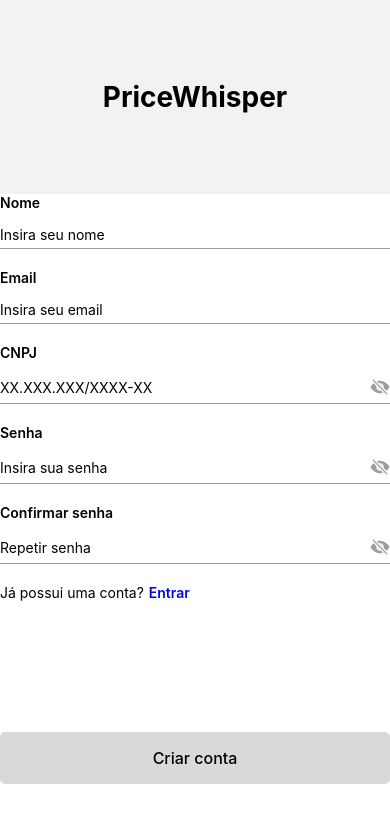
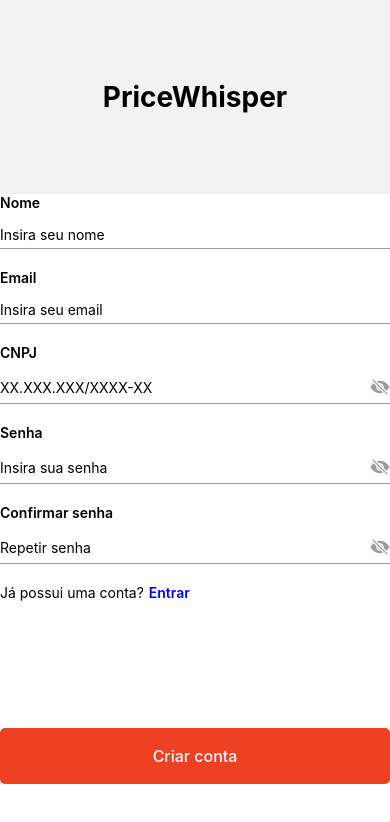
Before and after one commit to GEdO23/RN-PriceWhisperApp, a React Native app: screen /SignupScreen in a window 390 px wide. Shown: the top 822 px of the page. Built offline with nearby package versions, Linux system fonts and the light colour scheme; no server answers.

Commit message:
Botão personalizado

```diff
--- a/src/components/Button.tsx
+++ b/src/components/Button.tsx
@@ -1,15 +1,40 @@
 import { forwardRef } from 'react';
 import { StyleSheet, Text, TouchableOpacity, TouchableOpacityProps } from 'react-native';
+import { Colors } from './Colors';
 
-type ButtonProps = {
+
+type ButtonStyle = {
+    background?: Colors;
+    border?: Colors;
+    textColor?: Colors;
+}
+
+export type ButtonProps = {
     onPress?: TouchableOpacityProps['onPress'];
     title?: string;
+    btnStyle?: ButtonStyle;
 } & TouchableOpacityProps;
 
-export const Button = forwardRef<TouchableOpacity, ButtonProps>(({ onPress, title }, ref) => {
+export const Button = forwardRef<TouchableOpacity, ButtonProps>(({ onPress, title, btnStyle }, ref) => {
+
+    const dfBackgroundColor: Colors = '#FFFFFF';
+    const dfOutlineColor: Colors = 'transparent';
+    const dfTextColor: Colors = '#000000';
+
+    const getButtonStyle = (bg?: Colors, outline?: Colors): {} => {
+        return {
+            backgroundColor: bg ? bg : dfBackgroundColor,
+            borderColor: outline ? outline : dfOutlineColor,
+        }
+    }
+
+    const getTextColor = (color?: Colors): {} => {
+        return { color: color ? color : dfTextColor }
+    }
+
     return (
-        <TouchableOpacity ref={ref} style={styles.button} onPress={onPress}>
-            <Text style={styles.buttonText}>{title}</Text>
+        <TouchableOpacity ref={ref} style={[styles.button, getButtonStyle(btnStyle?.background, btnStyle?.border)]} onPress={onPress}>
+            <Text style={[styles.buttonText, getTextColor(btnStyle?.textColor)]}>{title}</Text>
         </TouchableOpacity>
     );
 });
@@ -17,17 +42,18 @@
 const styles = StyleSheet.create({
     button: {
         alignItems: 'center',
-        backgroundColor: '#D9D9D9',
         borderRadius: 5,
         flexDirection: 'row',
         justifyContent: 'center',
         padding: 16,
-        width: '100%'
+        width: '100%',
+        borderWidth: 2,
+        borderStyle: 'solid',
+        borderColor: 'transparent'
     },
     buttonText: {
-        color: '#000000',
         fontSize: 16,
         fontWeight: '500',
         textAlign: 'center',
-    },
+    }
 });
--- a/src/components/Form.tsx
+++ b/src/components/Form.tsx
@@ -1,6 +1,6 @@
 import { Text, View, StyleSheet } from 'react-native'
 import { Input, SecureInput, TextBelow } from './Input'
-import { Button } from './Button';
+import { Button, ButtonProps } from './Button';
 import { Link, LinkParam } from './Link';
 
 /**
@@ -58,11 +58,9 @@
  * ]
  */
 export type ButtonListProps = {
-    buttonList: {
-        id: number;
-        title: string;
-        onPress: any;
-    }[];
+    buttonList: ({
+        buttonId: number;
+    } & ButtonProps)[];
 }
 
 
@@ -98,7 +96,7 @@
             }
             {
                 link ? (
-                    <Link link={link}/>
+                    <Link link={link} />
                 ) : (<></>)
             }
         </View>
@@ -116,9 +114,14 @@
             {
                 buttonList.map((item) => (
                     <Button
-                        key={item.id}
+                        key={item.buttonId}
                         title={item.title}
                         onPress={item.onPress}
+                        btnStyle={{
+                            background: item.btnStyle?.background,
+                            border: item.btnStyle?.border,
+                            textColor: item.btnStyle?.textColor,
+                        }}
                     />
                 ))
             }
--- a/src/screens/Initial/index.tsx
+++ b/src/screens/Initial/index.tsx
@@ -28,11 +28,21 @@
                 <Button
                     title='Entrar'
                     onPress={() => navigation.push('LoginScreen')}
+                    btnStyle={{
+                        background: 'transparent',
+                        border: '#EF4023',
+                        textColor: '#EF4023'
+                    }}
                 />
 
                 <Button
                     title='Criar conta'
                     onPress={() => navigation.push('SignupScreen')}
+                    btnStyle={{
+                        background: '#EF4023',
+                        border: 'transparent',
+                        textColor: '#FFFFFF'
+                    }}
                 />
             </View>
         </SafeAreaView>
--- a/src/screens/Login/index.tsx
+++ b/src/screens/Login/index.tsx
@@ -47,39 +47,13 @@
 
     const loginForm: InputListProps & ButtonListProps & LinkParam = {
         inputList: [
-            {
-                id: 1,
-                label: 'Email',
-                placeholder: 'Insira seu email',
-                value: email,
-                setValue: setEmail,
-                isSecured: false,
-            },
-            {
-                id: 2,
-                label: 'Senha',
-                placeholder: 'Insira sua senha',
-                value: senha,
-                setValue: setSenha,
-                isSecured: true,
-                textBelow: {
-                    text: 'Esqueceu sua senha?',
-                    onPress: ''//TODO: sendPasswordResetEmail(auth, email)
-                }
-            }
+            { id: 1, label: 'Email', placeholder: 'Insira seu email', value: email, setValue: setEmail, isSecured: false, },
+            { id: 2, label: 'Senha', placeholder: 'Insira sua senha', value: senha, setValue: setSenha, isSecured: true, textBelow: { text: 'Esqueceu sua senha?', onPress: handleForgotPassword } }
         ],
         buttonList: [
-            {
-                id: 1,
-                title: 'Entrar',
-                onPress: handleLogin
-            }
+            { buttonId: 1, title: 'Entrar', onPress: handleLogin, btnStyle: { background: '#EF4023', border: 'transparent', textColor: '#FFFFFF' } }
         ],
-        link: {
-            firstText: 'Não possui uma conta?',
-            linkText: 'Cadastre-se',
-            navigate: () => navigation.navigate('SignupScreen')
-        }
+        link: { firstText: 'Não possui uma conta?', linkText: 'Cadastre-se', navigate: () => navigation.navigate('SignupScreen') }
     }
 
     return (
--- a/src/screens/Signup/index.tsx
+++ b/src/screens/Signup/index.tsx
@@ -49,59 +49,16 @@
 
     const cadastroForm: InputListProps & ButtonListProps & LinkParam = {
         inputList: [
-            {
-                id: 1,
-                label: 'Nome',
-                placeholder: 'Insira seu nome',
-                value: nome,
-                setValue: setNome,
-                isSecured: false,
-            },
-            {
-                id: 2,
-                label: 'Email',
-                placeholder: 'Insira seu email',
-                value: email,
-                setValue: setEmail,
-                isSecured: false,
-            },
-            {
-                id: 3,
-                label: 'CNPJ',
-                placeholder: 'XX.XXX.XXX/XXXX-XX',
-                value: cnpj,
-                setValue: setCnpj,
-                isSecured: true,
-            },
-            {
-                id: 4,
-                label: 'Senha',
-                placeholder: 'Insira sua senha',
-                value: senha,
-                setValue: setSenha,
-                isSecured: true,
-            },
-            {
-                id: 5,
-                label: 'Confirmar senha',
-                placeholder: 'Repetir senha',
-                value: confirmSenha,
-                setValue: setConfirmSenha,
-                isSecured: true,
-            }
+            { id: 1, label: 'Nome', placeholder: 'Insira seu nome', value: nome, setValue: setNome, isSecured: false, },
+            { id: 2, label: 'Email', placeholder: 'Insira seu email', value: email, setValue: setEmail, isSecured: false, },
+            { id: 3, label: 'CNPJ', placeholder: 'XX.XXX.XXX/XXXX-XX', value: cnpj, setValue: setCnpj, isSecured: true, },
+            { id: 4, label: 'Senha', placeholder: 'Insira sua senha', value: senha, setValue: setSenha, isSecured: true, },
+            { id: 5, label: 'Confirmar senha', placeholder: 'Repetir senha', value: confirmSenha, setValue: setConfirmSenha, isSecured: true, }
         ],
         buttonList: [
-            {
-                id: 1,
-                title: 'Criar conta',
-                onPress: handleCadastro,
-            }
+            { buttonId: 1, title: 'Criar conta', onPress: handleCadastro, btnStyle: { background: '#EF4023', border: 'transparent', textColor: '#FFFFFF' } }
         ],
-        link: {
-            firstText: 'Já possui uma conta?',
-            linkText: 'Entrar',
-            navigate: () => navigation.navigate('LoginScreen')
-        }
+        link: { firstText: 'Já possui uma conta?', linkText: 'Entrar', navigate: () => navigation.navigate('LoginScreen') }
     }
 
     return (
```
